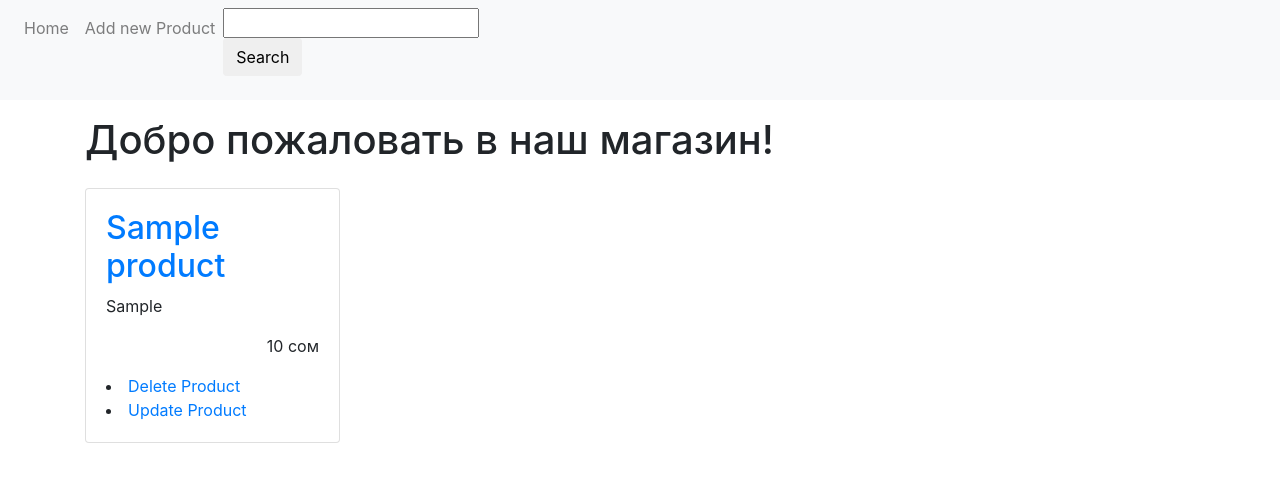
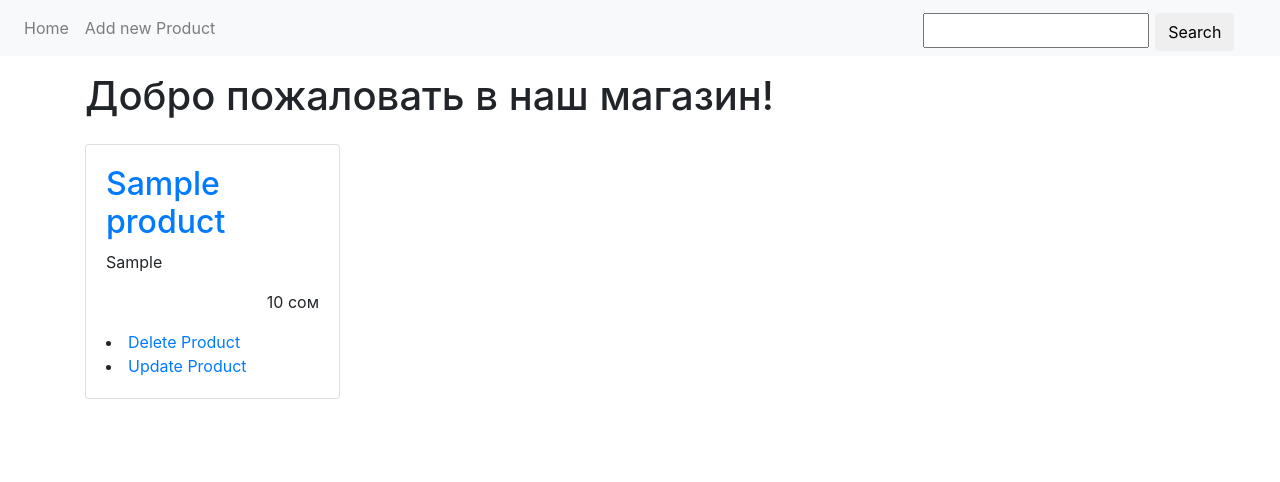
Before and after one commit to iamjumaliev/lab, a Django app: template source/webapp/templates/index.html in a window 1280 px wide. Shown: the top 482 px of the page. Run offline with Django 3.2, Linux system fonts and the light colour scheme; the template is opened without the code that fills it: most values are stand-ins (such as "Sample title", 1, 10 or a date in 2020); form fields are guessed from the names that the template uses; parts of the project's set-up code (start-up, migrations or seed data) failed here and were passed over; some libraries are stand-ins or nearby versions.

Commit message:
updated styles

```diff
--- a/source/webapp/static/css/style.css
+++ b/source/webapp/static/css/style.css
@@ -0,0 +1,13 @@
+.my_search{
+    margin-top: 5px;
+    display: flex;
+    margin-left: 700px;
+    height: 35px;
+    font-size: 14px;
+
+}
+
+
+.btn{
+    margin-left: 6px;
+}
--- a/source/webapp/templates/delete.html
+++ b/source/webapp/templates/delete.html
@@ -3,11 +3,11 @@
 {% block title %}Delete Product{% endblock %}
 
 {% block menu %}
-
 {% endblock %}
 
 {% block content %}
-    <h1>Are you sure want to delete product "{{ product }}"?</h1>
+    <h1>Are you sure want to delete product <a href="{% url 'product_detail' product.pk %}">{{ product.name }}</a>?
+    </h1>
     <form method="POST" action="{% url 'product_delete' product.pk %}" class="text-center">
         {% csrf_token %}
         <p><input type="submit" class = 'btn' value="Confirm"></p>
--- a/source/webapp/templates/index.html
+++ b/source/webapp/templates/index.html
@@ -1,6 +1,6 @@
 {% extends 'base.html' %}
 {% block menu %}
-    <form method="GET" class="search" action="{% url 'product_search' %}">
+    <form method="GET" class="my_search" action="{% url 'product_search' %}">
        {% csrf_token %}
        {{ form.search_name }}
        <p><input type="submit" class="btn"  value="Search"></p>
@@ -19,10 +19,10 @@
                         <p class="card-text">{{ product.get_category_display }}</p>
                         <p class="card-text text-right">{{ product.price }} сом</p>
                         <li>
-                            <a href="{% url 'product_delete' product.pk %}" class="functions">Delete Product</a>
+                            <a href="{% url 'product_delete' product.pk %}">Delete Product</a>
                         </li>
                         <li>
-                            <a href="{% url 'product_update' product.pk %}" class="functions">Update Product</a>
+                            <a href="{% url 'product_update' product.pk %}">Update Product</a>
                         </li>
                     </div>
                 </div>
--- a/source/webapp/templates/update.html
+++ b/source/webapp/templates/update.html
@@ -3,11 +3,10 @@
 {% block title %}Update Product{% endblock %}
 
 {% block menu %}
-    <li><a href="{% url 'index'  %}">Home</a></li>
 {% endblock %}
 
 {% block content %}
-    <h1>Update Product</h1>
+    <h1>Update Product <a href="{% url 'product_detail' product.pk %}">{{ product.name }}</a></h1>
     <form method="POST" action="{% url 'product_update' product.pk %}">
         {% include 'partial/form.html' with button_text="Update" %}
     </form>
```
